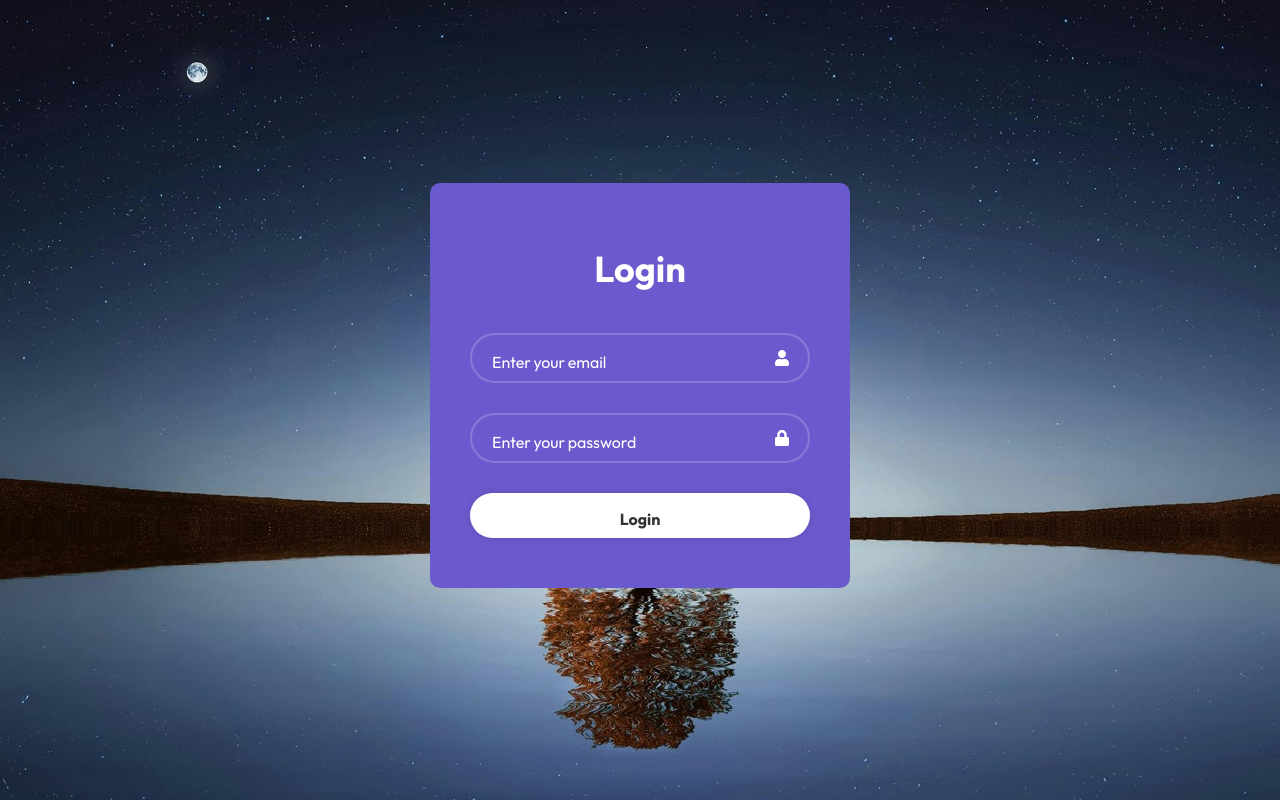
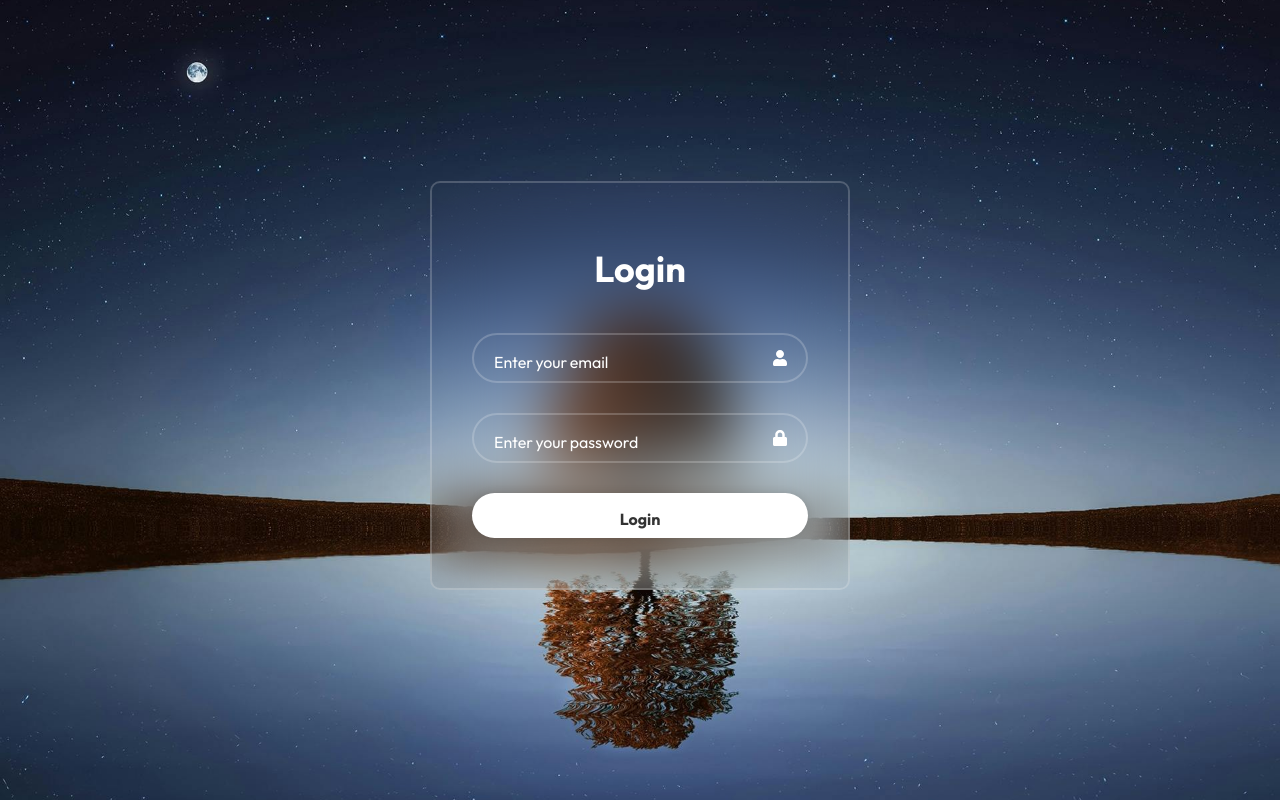
Before and after one commit to ismailmehtab/iqratrust, a React (Vite) app: page /login in a window 1280 px wide. Built offline with nearby package versions, Linux system fonts and the light colour scheme; a web font is replaced by a local one.

Commit message:
modifiy login form css file

```diff
--- a/src/pages/Loginform.css
+++ b/src/pages/Loginform.css
@@ -14,16 +14,20 @@
      min-height: 100vh;
      background: url(../assets/background-loginpage.jpg) no-repeat center center fixed;
      background-size: cover;
+     background-position: center;
 
 
  }
  .form-container{
      width: 420px;
-     background: slateblue;
+     background: transparent;
      color: #fff;
      margin-top: -30px;
      border-radius: 10px;
      padding: 30px 40px;
+     border: 2px solid rgba(255, 255, 255, .2);
+     backdrop-filter: blur(30px);
+     box-shadow: rgba(0, 0, 0, .2);
 
  }
  .form-container h2{
@@ -40,7 +44,8 @@
  .input-box input{
      width: 100%;
      height: 100%;
-     background: transparent;
+     background:transparent;
+
      border: none;
      outline: none;
      border: 2px solid rgba(255, 255, 255, .2);
```
